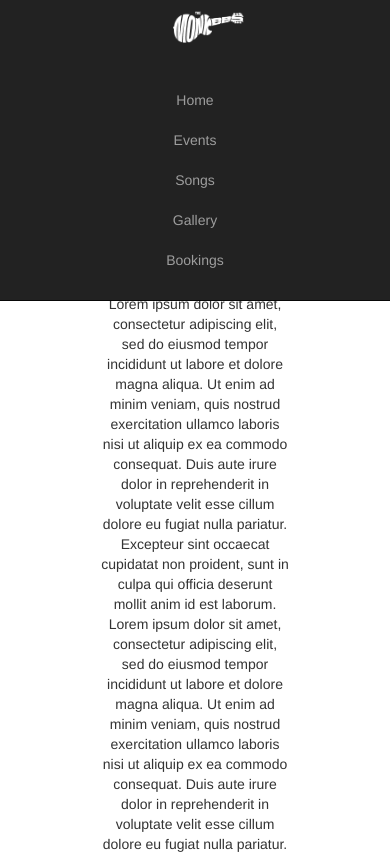
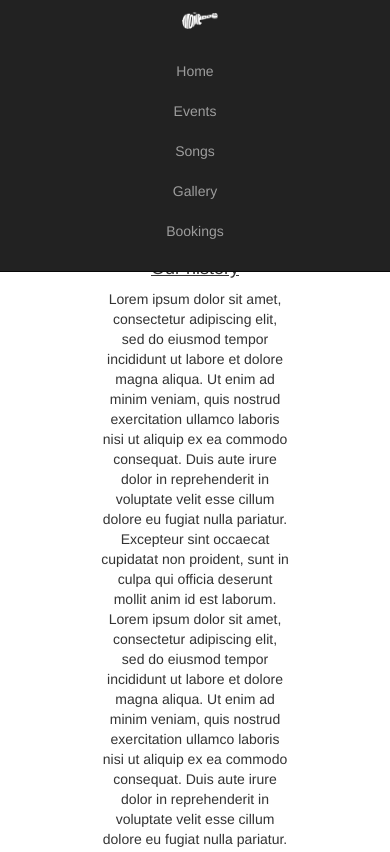
Before and after one commit to Code-Institute-Submissions/project-s1, a website: page index.html in a window 390 px wide. Shown: the top 852 px of the page. Drawn offline with nearby package versions, Linux system fonts and the light colour scheme; some packages are replaced by stand-ins of ours.

Commit message:
Add project boilerpate

```diff
--- a/assets/css/style.css
+++ b/assets/css/style.css
@@ -79,6 +79,7 @@ p
  width: 100%;
  height: 50%;
  padding-left: 48px;
+ padding-top: 0.4%;
 }
 
 
@@ -142,13 +143,18 @@ li a:hover
 
 img.ba
 {
- max-height: 160%;
- border: 10%;
- position: right;
- position: relative;
- padding-left: 23%;
- top: -14px;
- right: 0px;
+ height: 130%;
+ width: 45%;
+ align-items: center;
+ float: right;
+ padding-left: 28.5%;
+}
+
+.navbar-brand
+{
+ float:none;
+ padding:none;
+ font-size:none;
 }
 
 .col-lg-6
@@ -470,6 +476,7 @@ p
  width: 100%;
  height: 50%;
  padding-left: 0%;
+ padding-top: 0.3%;
 }
 
 
@@ -497,6 +504,7 @@ p
  width: 100%;
  position: relative;
  padding-left: 300px;
+ padding-bottom: 1%;
  }
 
  ul
@@ -533,13 +541,11 @@ li a:hover
 
 img.ba
 {
- max-height: 160%;
- border: 10%;
- position: right;
- position: relative;
- padding-left: 45%;
- top: -14px;
- right: 0px;
+ height: 100%;
+ width: 45%;
+ align-items: center;
+ float: right;
+ padding-left: 28.5%;
 }
 
 .col-lg-6
@@ -921,7 +927,7 @@ p
  width: 100%;
  height: 50%;
  padding-left: 0%;
- padding-top: 33.5%;
+ padding-top: 31%;
 }
 
 
@@ -985,18 +991,15 @@ li a:hover
 
 img.ba
 {
- max-height: 160%;
- border: 10%;
- position: right;
- position: relative;
- padding-left: 57%;
- top: -14px;
- right: 0px;
+ height: 100%;
+ width: 45%;
+ float: right;
+ padding-top: 1%;
+ padding-left: 28.5%;
 }
 
 .col-lg-6
 {
-
  margin-left: auto;
  margin-right: auto;
  padding-right: 10px;
```
